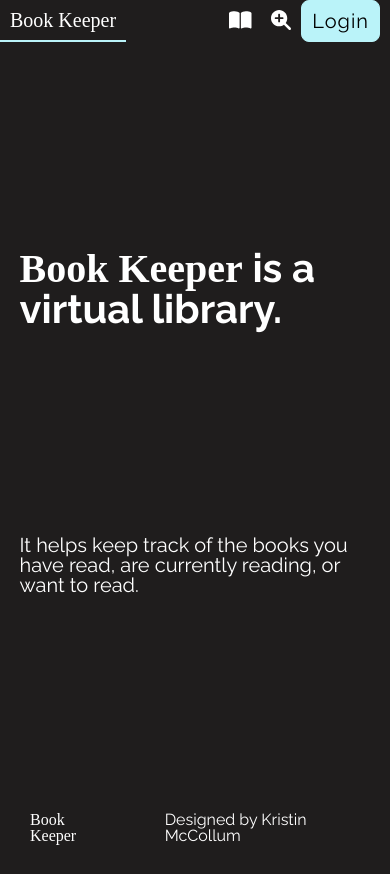
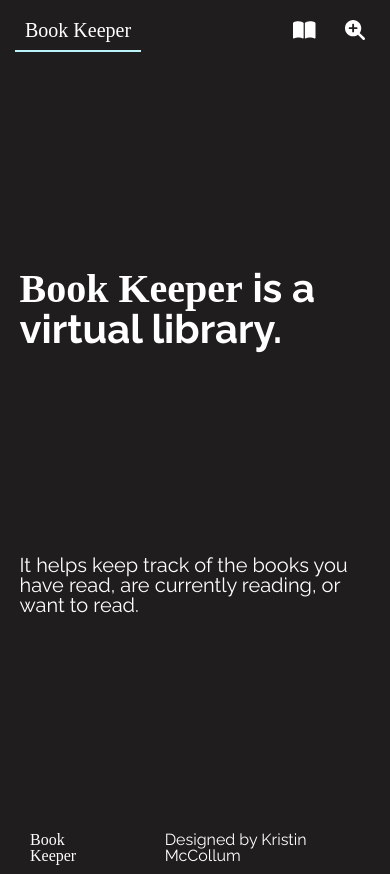
Before and after one commit to kristinmc42/BookKeeperFullstackHeroku, a React (Create React App) app in the folder client/: page / in a window 390 px wide. Built offline with nearby package versions, Linux system fonts and the light colour scheme; a web font is replaced by a local one.

Commit message:
styled nav responsively; removed max-width from footer

```diff
--- a/client/src/components/Footer.tsx
+++ b/client/src/components/Footer.tsx
@@ -4,7 +4,6 @@
 const StyledFooter = styled.footer`
   display: flex;
   justify-content: space-between;
-  max-width: 1600px;
   color: ${(props) => props.theme.colors.whiteText};
 
   p {
@@ -16,13 +15,13 @@
   }
 `;
 
- const Footer:React.FC = () => {
+const Footer: React.FC = () => {
   return (
     <StyledFooter>
       <p>Book Keeper</p>
       <p>Designed by Kristin McCollum</p>
     </StyledFooter>
   );
- }
+};
 
- export default Footer
+export default Footer;
--- a/client/src/components/Nav.tsx
+++ b/client/src/components/Nav.tsx
@@ -11,56 +11,86 @@
 // components
 import Button from "./Button";
 
-//interfaces
+//types
 import { ContextState } from "../types";
 
 // styled components
 const StyledNav = styled.nav`
   display: flex;
   justify-content: space-between;
+  padding: 10px 0 10px 30px;
+
+  @media (max-width: 902px) {
+    padding-left: 15px;
+  }
+  @media (max-width: 380px) {
+    padding-left: 8px;
+  }
 
   ul {
     display: flex;
-    padding-right: 30px;
 
-    @media (max-width: 445px) {
+    @media (max-width: 586px) {
       padding-right: 10px;
+    }
+    li {
+      padding: 10px 30px;
+
+      @media (max-width: 902px) {
+        padding: 10px 15px;
+      }
+      @media (max-width: 380px) {
+        padding: 8px;
+      }
+    }
+    li:nth-child(-n + 2) {
+      @media (min-width: 617px) {
+        display: none;
+      }
+    }
+    li:nth-child(3),
+    li:nth-child(4) {
+      @media (max-width: 616px) {
+        display: none;
+      }
+    }
+    li:nth-child(5) {
+      @media (max-width: 496px) {
+        display: none;
+      }
     }
   }
   p {
     color: ${(props) => props.theme.colors.secondary};
-    padding: 10px 30px;
   }
 `;
 
-const StyledLogoLink = styled(NavLink)`
-  font-family: ${(props) => props.theme.fonts.header};
+const StyledNavLink = styled(NavLink)`
   color: ${(props) => props.theme.colors.whiteText};
-  padding: 10px 30px;
+  font-family: ${(props) => props.theme.fonts.main};
+  text-align: center;
+  min-width: 149px;
+
   &.active {
     border-bottom: 2px solid ${(props) => props.theme.colors.secondary};
   }
 
-  @media (max-width: 445px) {
+  @media (max-width: 702px) {
+    min-width: 0;
+  }
+`;
+const StyledLogoLink = styled(StyledNavLink)`
+  font-family: ${(props) => props.theme.fonts.header};
+  text-align: left;
+  padding: 10px 30px;
+  min-width: 75px;
+
+  @media (max-width: 902px) {
     padding: 10px;
   }
 `;
 
-const StyledNavLink = styled(StyledLogoLink)`
-  font-family: ${(props) => props.theme.fonts.main};
-
-  @media (max-width: 703px) {
-    display: none;
-  }
-`;
-
-const StyledMobileLink = styled(StyledLogoLink)`
-  @media (min-width: 703px) {
-    display: none;
-  }
-`;
-
-
+const StyledMobileLink = styled(StyledNavLink)``;
 
 const Nav: React.FC = () => {
   const navigate: NavigateFunction = useNavigate();
@@ -79,26 +109,40 @@
 
   return (
     <StyledNav>
-      <StyledLogoLink to="/">Book Keeper</StyledLogoLink>
+      <StyledLogoLink to="/" title="home page">
+        Book Keeper
+      </StyledLogoLink>
 
       <ul>
-        <StyledMobileLink to="books">
+        <li key={1}>
+          <StyledMobileLink to="books" title="my books">
             {<FontAwesomeIcon icon={faBookOpen} />}
           </StyledMobileLink>
-        <StyledMobileLink to="search">
+        </li>
+        <li key={2}>
+          <StyledMobileLink to="search" title="find new book">
             {<FontAwesomeIcon icon={faMagnifyingGlassPlus} />}
           </StyledMobileLink>
+        </li>
+        <li key={3}>
           <StyledNavLink to="books">My Books</StyledNavLink>
+        </li>
+        <li key={4}>
           <StyledNavLink to="search">Find New Book</StyledNavLink>
+        </li>
         {currentUser ? (
           <>
+            <li key={5}>
               <p>{currentUser?.username}</p>
+            </li>
+            <li key={6}>
               <Button onClick={handleLogout}>Logout</Button>
+            </li>
           </>
         ) : (
-          <>
+          <li>
             <Button onClick={() => navigate("/login")}>Login</Button>
-          </>
+          </li>
         )}
       </ul>
     </StyledNav>
--- a/client/src/pages/Home.tsx
+++ b/client/src/pages/Home.tsx
@@ -1,7 +1,7 @@
 import React from "react";
 import styled from "styled-components";
 
-const Home: React.FC = () => {
+// styles
 const Wrapper = styled.div`
   max-width: 1600px;
   width: 90%;
@@ -18,6 +18,7 @@
     font-family: ${props => props.theme.fonts.header}
   }
 `
+const Home: React.FC = () => {
   return (
     <Wrapper>
       <h1><span>Book Keeper</span> is a virtual library.</h1>
```
Lines whose indentation alone changed are shown as unchanged.
